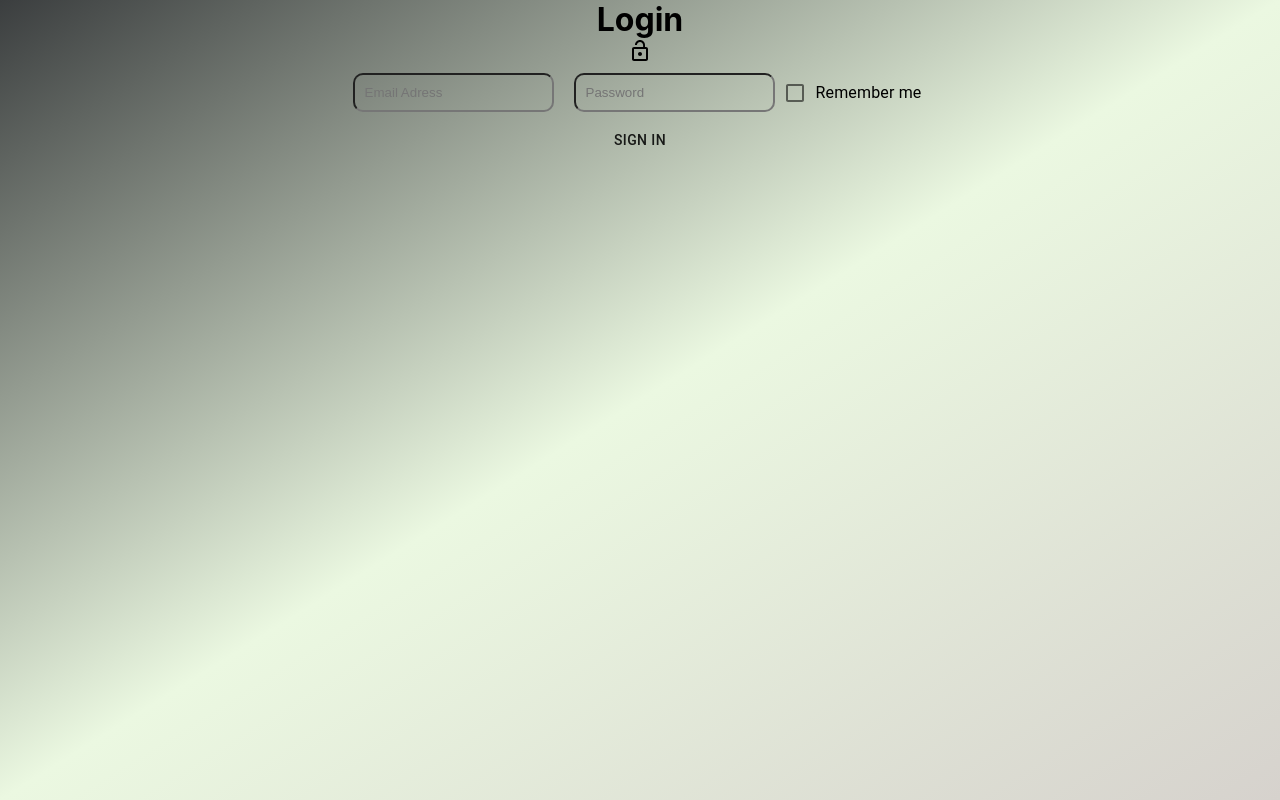
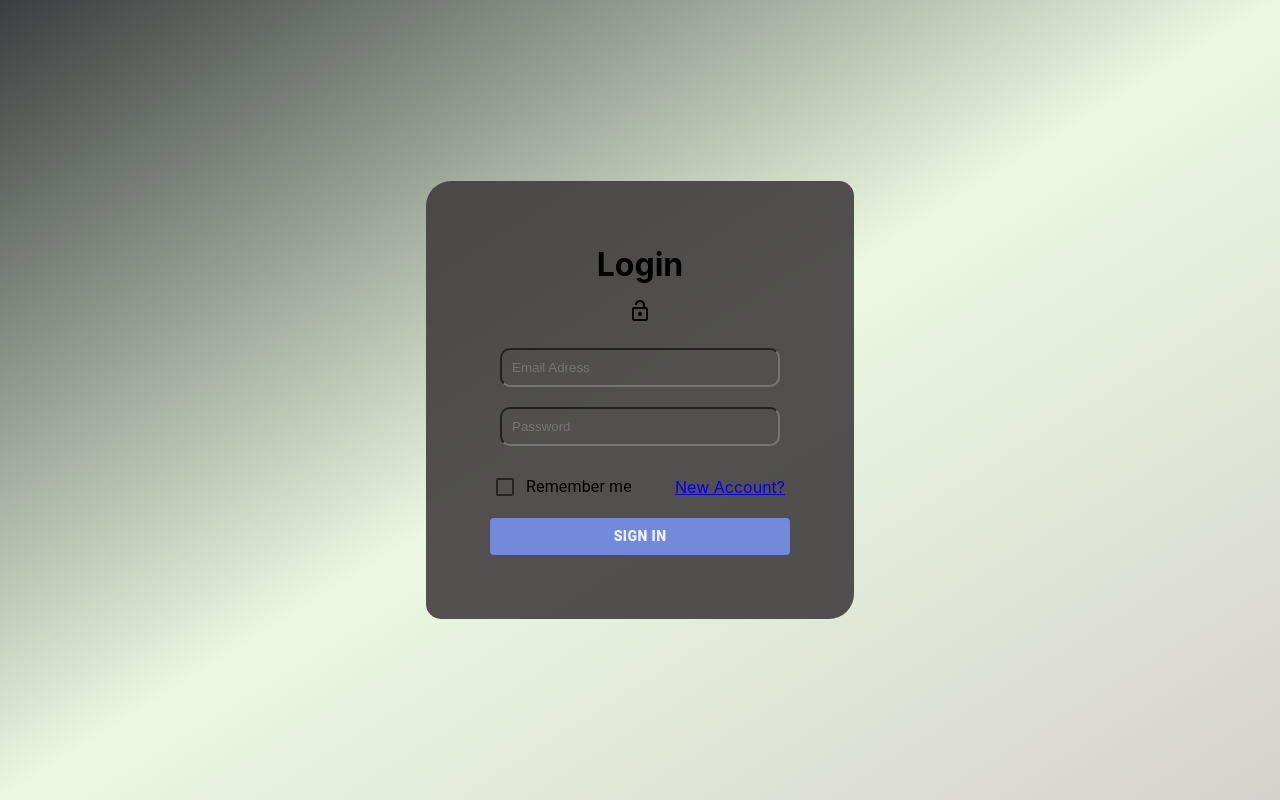
Before and after one commit to CodingMirec/tracker, a React (Create React App) app: page /login in a window 1280 px wide. Built offline with nearby package versions, Linux system fonts and the light colour scheme.

Commit message:
shape done

```diff
--- a/src/Login.css
+++ b/src/Login.css
@@ -1,6 +1,16 @@
 .login {
   background: linear-gradient(to bottom right, #3b3e3f, #ebf8e1, #d6d2cd);
   height: 100vh;
+  display: flex;
+  flex-direction: column;
+  align-items: center;
+  justify-content: center;
+}
+
+.login__container {
+  background-color: rgba(65, 63, 63, 0.9);
+  padding: 4rem;
+  border-radius: 25px 15px;
   display: flex;
   flex-direction: column;
   align-items: center;
@@ -11,9 +21,14 @@
   flex-direction: column;
 }
 
+.login__container > .MuiSvgIcon-root {
+  padding: 15px;
+  size: 30 px;
+}
+
 .login__form__info {
   display: flex;
-  flex-wrap: wrap;
+  flex-direction: column;
 }
 
 .login__form__info > input {
@@ -23,3 +38,21 @@
   background-color: transparent;
   color: white;
 }
+.login__form__account {
+  padding: 10px 5px;
+  display: flex;
+  justify-content: space-between;
+  align-items: center;
+}
+
+.login__form > button {
+  width: 300px;
+  background-color: #738adb;
+  color: #eff2f5;
+  font-weight: 800;
+}
+
+.login__form > button:hover {
+  background-color: rgb(40, 67, 224);
+  color: #738adb;
+}
--- a/src/Login.js
+++ b/src/Login.js
@@ -1,5 +1,5 @@
 import React from "react";
-import { useHistory } from "react-router-dom";
+import { useHistory, Link } from "react-router-dom";
 import { Button } from "@material-ui/core";
 
 import "./Login.css";
@@ -20,21 +20,25 @@ function Login() {
 
   return (
     <div className="login">
+      <div className="login__container">
         <h1>Login</h1>
         <LockOpenIcon />
         <form className="login__form">
           <div className="login__form__info">
             <input placeholder="Email Adress" name="email" type="email" />
             <input placeholder="Password" type="password" />
-
+            <div className="login__form__account">
               <FormControlLabel
                 value="remember"
                 control={<Checkbox color="primary" />}
                 label="Remember me"
               />
+              <Link to="/signUp">New Account?</Link>
             </div>
-        <Button ocClick={login}>Sign In</Button>
+          </div>
+          <Button onClick={login}>Sign In</Button>
         </form>
+      </div>
     </div>
   );
 }
```
Lines whose indentation alone changed are shown as unchanged.
